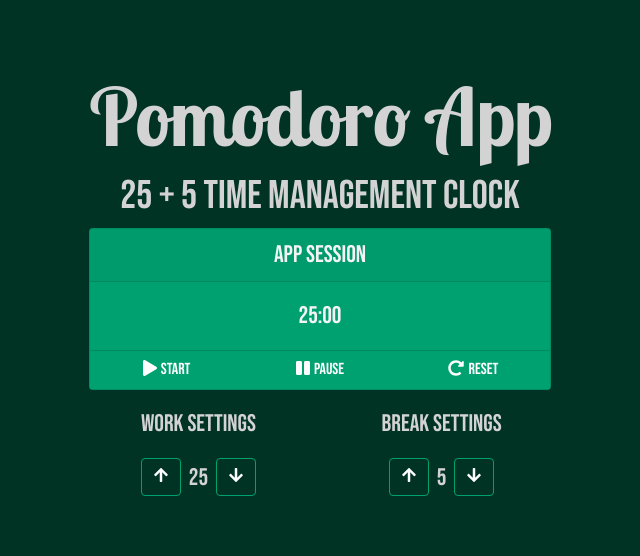
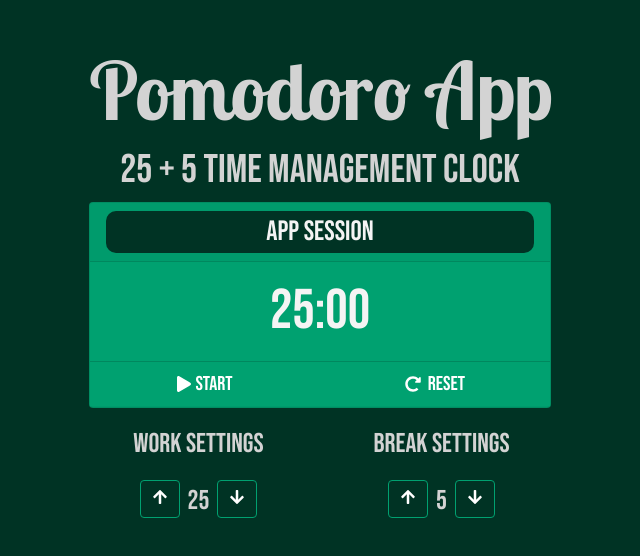
Before and after one commit to A3AJAGBE/react-pomodoro-app, a React (Create React App) app: page / in a window 1280 px wide. Shown: the part 102-658 px from the top of the page, without its empty margins (320-960 px from the left). Built offline with nearby package versions, Linux system fonts and the light colour scheme.

Commit message:
Modified commit

```diff
--- a/src/App.css
+++ b/src/App.css
@@ -13,14 +13,19 @@
   display: flex;
   align-items: center;
   justify-content: center;
-  font-size: 1.5rem;
+  font-size: 1.7rem;
   font-family: 'Bebas Neue', cursive;
 }
 
 #App-Card {
   background-color: var(--theme-color);
   color: #f4f4f4;
-  min-width: 30vw;
+  min-width: 25vw;
+}
+
+.timerBG {
+  background-color: var(--theme-color-dark);
+  border-radius: 10px;
 }
 
 #App-Card .Card-Btn, #Settings .btn {
--- a/src/App.js
+++ b/src/App.js
@@ -179,22 +179,25 @@ class Dashboard extends React.Component {
 
 		return (
 			<section>
-				<Card id="App-Card">
-					<Card.Header id="timer-label"> {timerLabel} </Card.Header>
+				<Card id="App-Card" className='mx-auto'>
+					<Card.Header id="timer-label" className='fs-3'>
+						<div className='timerBG'>
+							{timerLabel}
+						</div>
+					</Card.Header>
 					<Card.Body>
-						<Card.Text id="time-left"> {timeFormat(timeLeft)} </Card.Text>
+						<Card.Text id="time-left" className='display-4'> {timeFormat(timeLeft)} </Card.Text>
 					</Card.Body>
 					<Card.Footer className="flex-nowrap p-0">
-						<Button className="col-4 m-0 rounded-0 Card-Btn" id="start_stop" onClick={this.startClicked}> {StartIcon}
-							<span className='ps-1'>Start</span>
+						<Button className="col-6 m-0 rounded-0 Card-Btn " id="start_stop" onClick={this.startClicked}> {StartIcon}
+							<span className='ps-1 fs-5'>Start</span>
 						</Button>
 
-						<Button className="col-4 m-0 rounded-0 Card-Btn" id="pause" onClick={this.pauseClicked}> {PauseIcon}
+						{/* <Button className="col-4 m-0 rounded-0 Card-Btn" id="pause" onClick={this.pauseClicked}> {PauseIcon}
 							<span className='ps-1'>Pause</span>
-						</Button>
+						</Button> */}
 
-						<Button className="col-4 m-0 rounded-0 Card-Btn" id="reset" onClick={this.resetClicked}> {ResetIcon}
-							<span className='ps-1'>Reset</span>
+						<Button className="col-6 m-0 rounded-0 Card-Btn" id="reset" onClick={this.resetClicked}> {ResetIcon} <span className='ps-1 fs-5'> Reset</span>
 						</Button>
 					</Card.Footer>
 				</Card>
```
